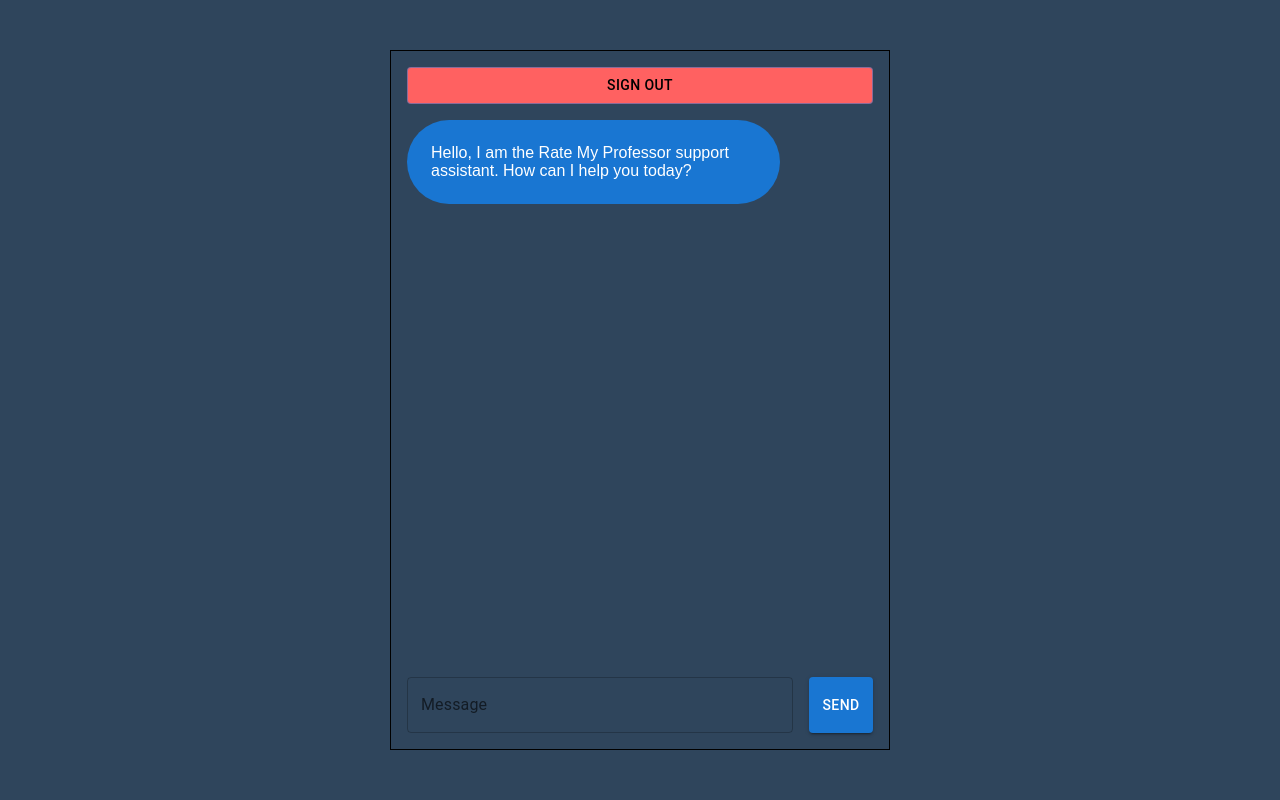
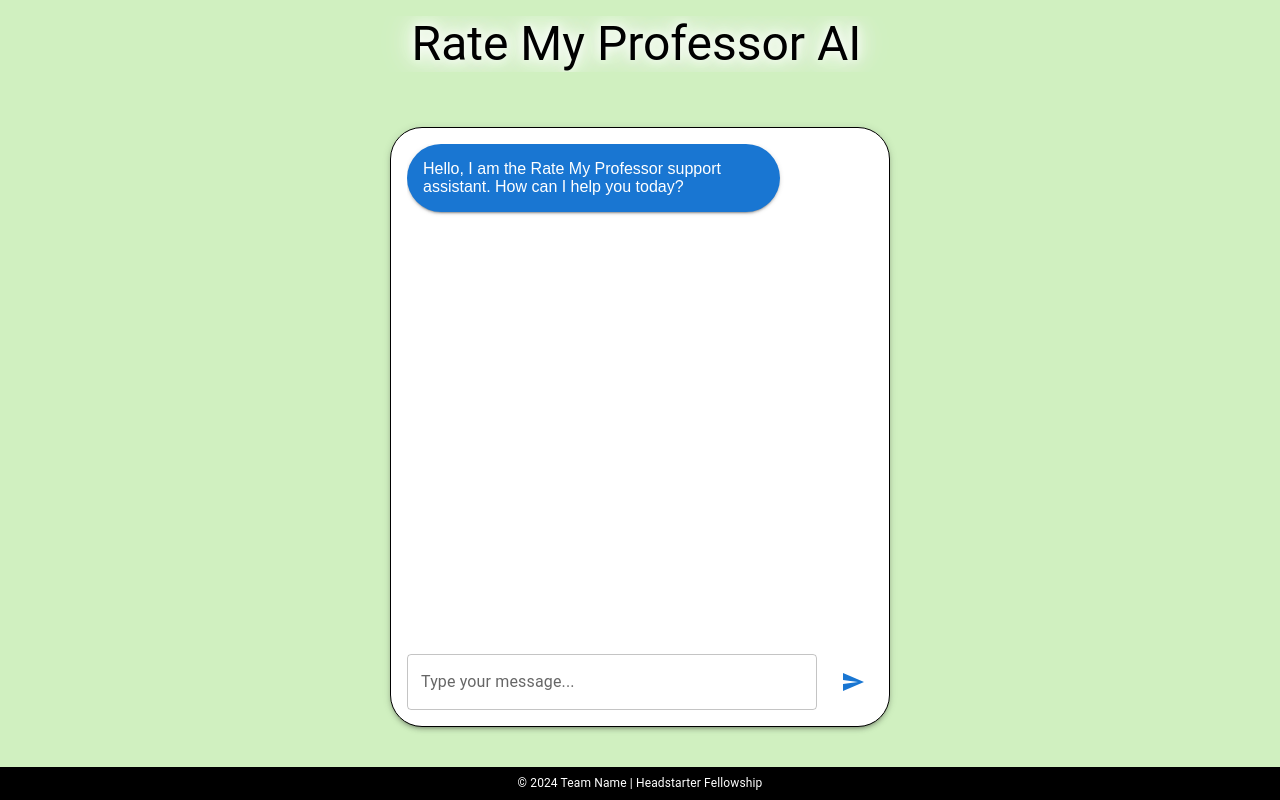
Before and after one commit to AbdurraoufE/ratemyprof, a Next.js app: page / in a window 1280 px wide. Built offline with nearby package versions, Linux system fonts and the light colour scheme; no server answers; sample sign-in values are in the browser's storage; a web font is replaced by a local one.

Commit message:
added changes from old branch

```diff
--- a/app/globals.css
+++ b/app/globals.css
@@ -353,3 +353,31 @@ p {
 .already-account:hover {
   color: #0056b3; /* Darker color on hover for better UX */
 }
+
+.typing {
+  color: #000000;
+  font-weight: bold;
+  overflow: hidden;
+  white-space: nowrap;
+  border-right: 0.15em solid #000000;
+  margin-bottom: 20px;
+  text-align: center;
+  animation:
+    typing 3.5s steps(30, end),
+    blink-caret 0.75s step-end infinite;
+  text-shadow: 0 0 10px white, 0 0 20px white, 0 0 30px white, 0 0 40px white;
+}
+
+@keyframes typing {
+  from { width: 0 }
+  to { width: 100% }
+}
+
+@keyframes blink-caret {
+  from, to { border-color: transparent }
+  50% { border-color: rgb(0, 0, 0) }
+}
+
+body {
+  background-color: #d0f0c0; /* light green */
+}
--- a/app/page.js
+++ b/app/page.js
@@ -1,11 +1,13 @@
 "use client"
 import Image from "next/image";
 import { useState, useEffect } from "react";
-import {Box, Stack, TextField, Button} from "@mui/material"
+import {Box, Stack, TextField, Button, Typography, IconButton} from "@mui/material"
 import { useAuthState } from "react-firebase-hooks/auth"
 import { auth } from "@/app/firebase/config"
 import { useRouter } from 'next/navigation';
 import { signOut } from 'firebase/auth';
+import SendIcon from '@mui/icons-material/Send';
+
 
 export default function Home() {
   const [messages, setMessages] = useState([
@@ -77,18 +79,32 @@ export default function Home() {
       height="100vh"
       display="flex"
       flexDirection="column"
-      justifyContent="center"
+      justifyContent="space-between"
       alignItems="center"
     >
+      {/* Typing Animation Title */}
+      <Box
+        width="100%"
+        py={2}
+        textAlign="center"
+      >
+        <Typography variant="h3" className="typing">
+          Rate My Professor AI
+        </Typography>
+      </Box>
+
       <Stack
         direction="column"
         width="500px"
-        height="700px"
+        height="600px"
         border="1px solid black"
+        borderRadius={8}
+        boxShadow={3}
         p={2}
         spacing={3}
         display="flex"
         flexDirection="column"
+        bgcolor="white"
       >
         <Stack
           direction="column"
@@ -97,17 +113,6 @@ export default function Home() {
           overflow="auto"
           maxHeight="100%"
         >
-        <Button
-          variant="outlined"
-          sx={{color:"#000", backgroundColor:"#ff6161", "&:hover": {backgroundColor: "#f24646"}}}
-          onClick={() => {
-            signOut(auth);
-            sessionStorage.removeItem("user");
-            router.push("/landingpage");
-          }}
-        >
-          Sign Out
-        </Button>
           {
             messages.map((message, index) => (
               <Box
@@ -121,10 +126,11 @@ export default function Home() {
                   bgcolor={
                     message.role === "assistant" ? "primary.main" : "secondary.main"
                   }
-                  color="white" //text color
+                  color="white"
                   borderRadius={16}
-                  p={3}
-                  maxWidth="80%" // optional, to ensure messages don't overflow
+                  p={2}
+                  maxWidth="80%"
+                  boxShadow={2}
                 >
                   {message.content}
                 </Box>
@@ -134,18 +140,29 @@ export default function Home() {
         </Stack>
         <Stack direction="row" spacing={2} mt={2}>
           <TextField
-            label="Message"
+            label="Type your message..."
             fullWidth
             value={message}
             onChange={(e) => {
               setMessage(e.target.value);
             }}
           />
-          <Button variant="contained" onClick={sendMessage}>
-            Send
-          </Button>
+          <IconButton color="primary" onClick={sendMessage}>
+            <SendIcon />
+          </IconButton>
         </Stack>
       </Stack>
+
+      {/* Footer */}
+      <Box
+        width="100%"
+        py={1}
+        bgcolor="black"
+        color="white"
+        textAlign="center"
+      >
+        <Typography variant="body2" sx={{ fontSize: "0.75rem" }}>© 2024 Team Name | Headstarter Fellowship</Typography>
+      </Box>
     </Box>
   );
 }
```
